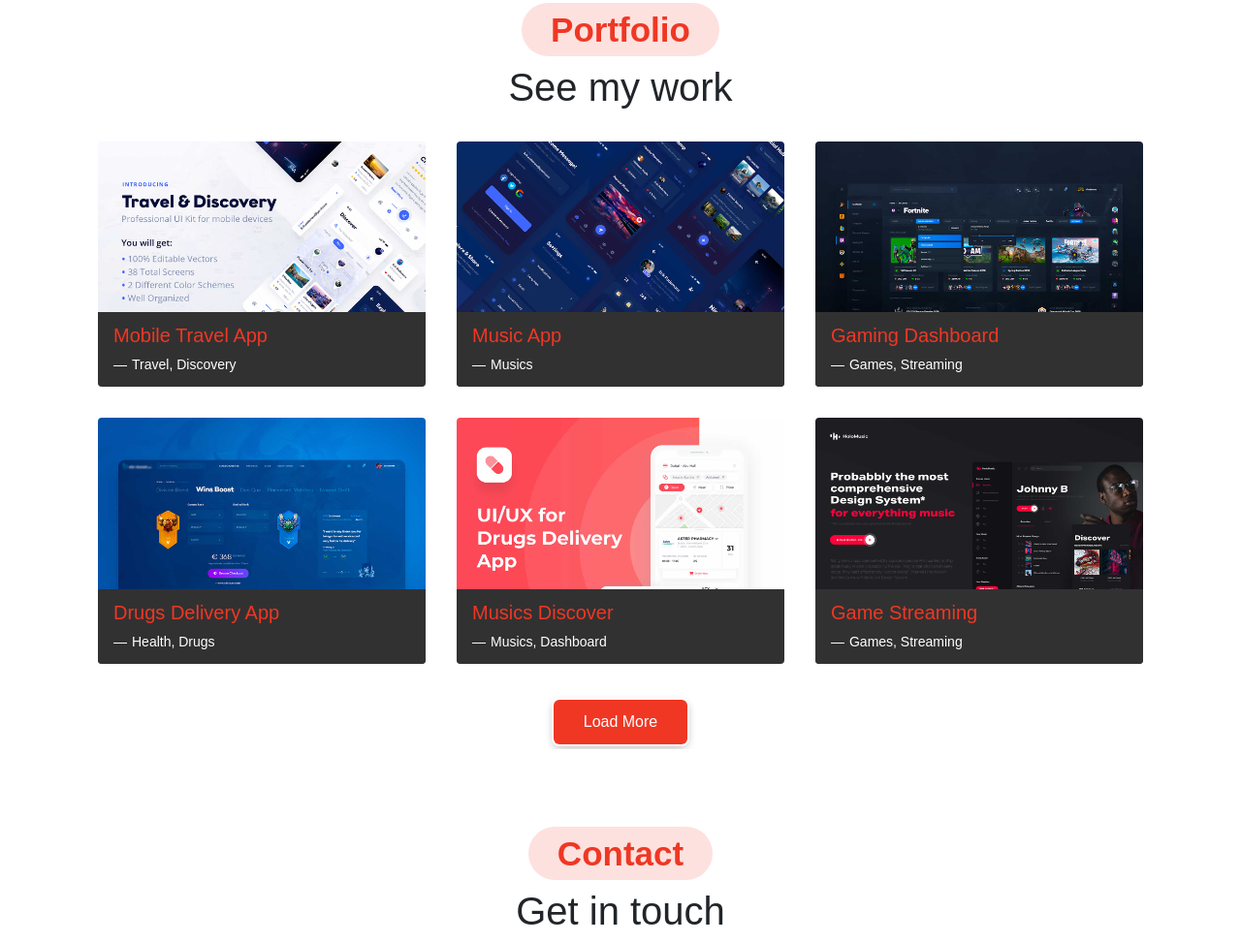
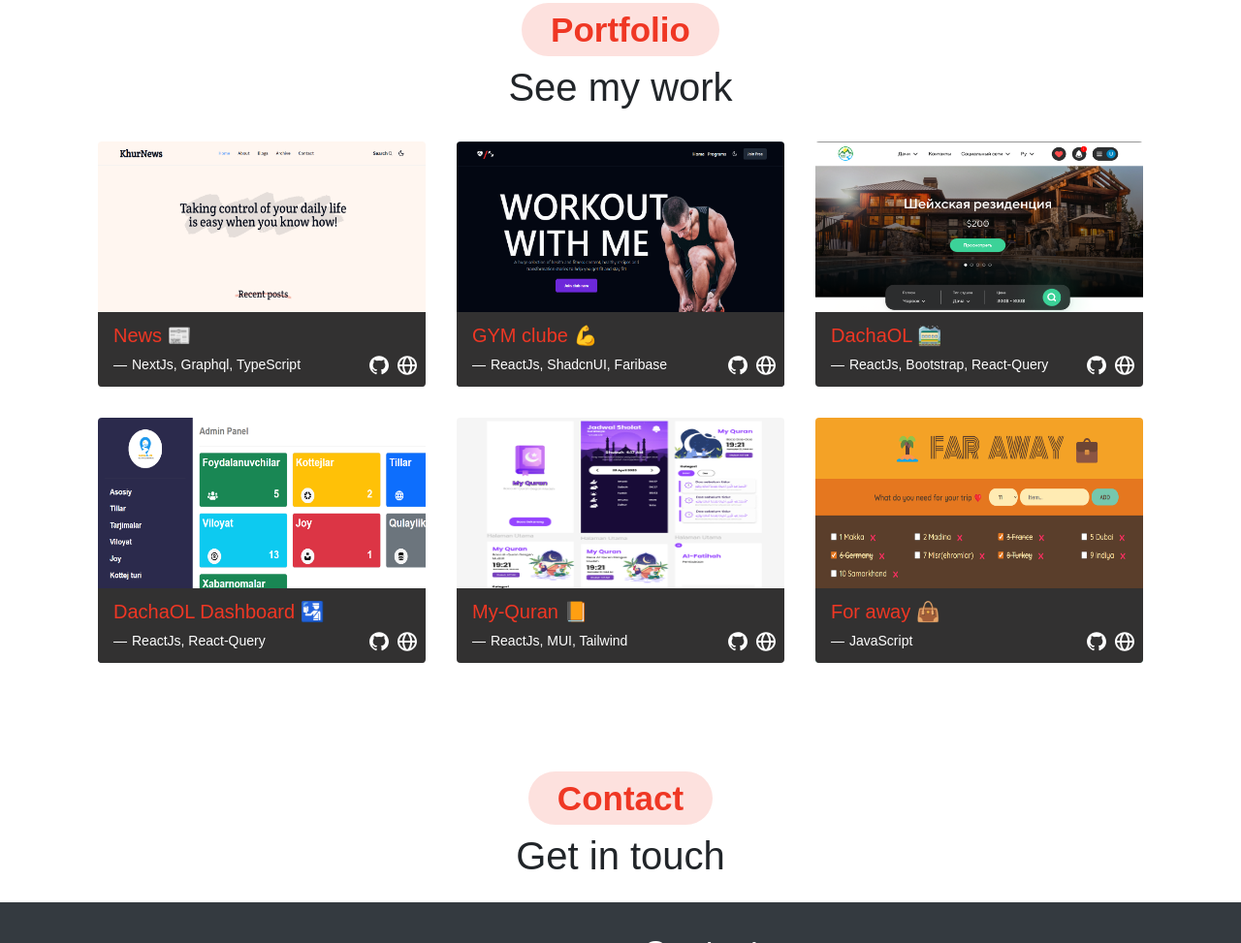
Before and after one commit to khurshidbekweb/portfolio, a plain HTML site: page index.html in a window 1280 px wide. Shown: the part 1955-2928 px from the top of the page at 97% size. Drawn offline with nearby package versions, Linux system fonts and the light colour scheme; a web font is replaced by a local one.

Commit message:
all project add

```diff
--- a/assets/css/virtual.css
+++ b/assets/css/virtual.css
@@ -87,7 +87,8 @@ a:hover, a:active {
 }
 
 .img-place > img {
-    width: 100%;height: auto;
+    width: 100%;
+    height: 253px !important;
 }
 
 /* Overlay */
@@ -1025,10 +1026,19 @@ a:hover, a:active {
 }
 
 .grid-item {
+    position: relative;
     display: block;
     float: left;
     margin: 16px 0;
     padding: 0 16px;
+}
+.link-project{
+    position: absolute;
+    right: 23px;
+    display: flex;
+    gap: 5px;
+    bottom: 10px;
+    z-index: 99;
 }
 
 .grid-item,
--- a/assets/js/send-message.js
+++ b/assets/js/send-message.js
@@ -27,9 +27,9 @@ window.addEventListener('DOMContentLoaded', () => {
             body: JSON.stringify({
                 chat_id: chatId,
                 text: ` Name: ${object.Name}
-                        Email: ${object.Email}
-                        Subject: ${object.Subject}
-                        Message: ${object.Message}
+Email: ${object.Email}
+Subject: ${object.Subject}
+Message: ${object.Message}
                 `
                 })
             }
--- a/index.html
+++ b/index.html
@@ -208,64 +208,88 @@
       <h1 class="text-center fw-normal wow fadeInUp">See my work</h1>
 
       <div class="gridder my-3">
-        <div class="grid-item apps wow zoomIn">
-          <div class="img-place" data-src="../assets/img/work/work-1.jpg" data-fancybox data-caption="<h5 class='fg-theme'>Mobile Travel App</h5> <p>Travel, Discovery</p>">
-            <img src="../assets/img/work/work-1.jpg" alt="">
+        <div class="grid-item template wireframes wow zoomIn">
+          <div class="img-place" data-src="../assets/img/work/work2.png" data-fancybox data-caption="<h5 class='fg-theme'>Music App</h5> <p>Musics</p>">
+            <img src="../assets/img/work/work2.png" alt="">
             <div class="img-caption">
-              <h5 class="fg-theme">Mobile Travel App</h5>
-              <p>Travel, Discovery</p>
+              <h5 class="fg-theme">News 📰</h5>
+              <p>NextJs, Graphql, TypeScript</p>
             </div>
           </div>
+          <div class="link-project">
+            <a href="https://github.com/khurshidbekweb/Cms-blog" target="_blank"><img width="25" height="25" src="./assets/img/logo/github.svg" alt="github"></a>
+            <a href="/" target="_blank"><img src="./assets/img/logo/link.svg" alt="link"></a>
+          </div>
         </div>
-        <div class="grid-item template wireframes wow zoomIn">
-          <div class="img-place" data-src="../assets/img/work/work-2.jpg" data-fancybox data-caption="<h5 class='fg-theme'>Music App</h5> <p>Musics</p>">
-            <img src="../assets/img/work/work-2.jpg" alt="">
-            <div class="img-caption">
-              <h5 class="fg-theme">Music App</h5>
-              <p>Musics</p>
+        <div class="grid-item apps wow zoomIn">
+          <div class="img-place" data-src="../assets/img/work/work1.png" data-fancybox data-caption="<h5 class='fg-theme'>Mobile Travel App</h5> <p>Travel, Discovery</p>">
+            <img class="img-size-work" src="../assets/img/work/work1.png" alt="">
+            <div div class="img-caption">
+              <h5 class="fg-theme">GYM clube 💪</h5>
+              <p>ReactJs, ShadcnUI, Faribase</p>
             </div>
+          </div>
+          <div class="link-project">
+            <a href="https://github.com/khurshidbekweb/Gym-Clube" target="_blank"><img width="25" height="25" src="./assets/img/logo/github.svg" alt="github"></a>
+            <a href="https://gym-clube.web.app/" target="_blank"><img src="./assets/img/logo/link.svg" alt="link"></a>
           </div>
         </div>
         <div class="grid-item apps ios wow zoomIn">
-          <div class="img-place" data-src="../assets/img/work/work-3.jpg" data-fancybox data-caption="<h5 class='fg-theme'>Gaming Dashboard</h5> <p>Games, Streaming</p>">
-            <img src="../assets/img/work/work-3.jpg" alt="">
+          <div class="img-place" data-src="../assets/img/work/work4.png" data-fancybox data-caption="<h5 class='fg-theme'>Gaming Dashboard</h5> <p>Games, Streaming</p>">
+            <img src="../assets/img/work/work4.png" alt="">
             <div class="img-caption">
-              <h5 class="fg-theme">Gaming Dashboard</h5>
-              <p>Games, Streaming</p>
+              <h5 class="fg-theme">DachaOL 🚞</h5>
+              <p>ReactJs, Bootstrap, React-Query</p>
             </div>
+          </div>
+          <div class="link-project">
+            <a href="https://github.com/khurshidbekweb/cottage" target="_blank"><img width="25" height="25" src="./assets/img/logo/github.svg" alt="github"></a>
+            <a href="https://dachaol.uz" target="_blank"><img src="./assets/img/logo/link.svg" alt="link"></a>
           </div>
         </div>
         <div class="grid-item graphic ui-ux wow zoomIn">
-          <div class="img-place" data-src="../assets/img/work/work-4.jpg" data-fancybox data-caption="<h5 class='fg-theme'>Drugs Delivery App</h5> <p>Health, Drugs</p>">
-            <img src="../assets/img/work/work-4.jpg" alt="">
+          <div class="img-place" data-src="../assets/img/work/work3.png" data-fancybox data-caption="<h5 class='fg-theme'>Drugs Delivery App</h5> <p>Health, Drugs</p>">
+            <img src="../assets/img/work/work3.png" alt="">
             <div class="img-caption">
-              <h5 class="fg-theme">Drugs Delivery App</h5>
-              <p>Health, Drugs</p>
+              <h5 class="fg-theme">DachaOL Dashboard 🛂</h5>
+              <p>ReactJs, React-Query</p>
             </div>
+          </div>
+          <div class="link-project">
+            <a href="https://github.com/khurshidbekweb/AdminPanal" target="_blank"><img width="25" height="25" src="./assets/img/logo/github.svg" alt="github"></a>
+            <a href="https://admin.dachaol.uz/" target="_blank"><img src="./assets/img/logo/link.svg" alt="link"></a>
           </div>
         </div>
         <div class="grid-item apps ios wow zoomIn">
-          <div class="img-place" data-src="../assets/img/work/work-5.jpg" data-fancybox data-caption="<h5 class='fg-theme'>Musics Discover</h5> <p>Musics, Dashboard</p>">
-            <img src="../assets/img/work/work-5.jpg" alt="">
+          <div class="img-place" data-src="../assets/img/work/work5.png" data-fancybox data-caption="<h5 class='fg-theme'>Musics Discover</h5> <p>Musics, Dashboard</p>">
+            <img src="../assets/img/work/work5.png" alt="">
             <div class="img-caption">
-              <h5 class="fg-theme">Musics Discover</h5>
-              <p>Musics, Dashboard</p>
+              <h5 class="fg-theme">My-Quran 📙</h5>
+              <p>ReactJs, MUI, Tailwind</p>
             </div>
+          </div>
+          <div class="link-project">
+            <a href="https://github.com/khurshidbekweb/MyQuran" target="_blank"><img width="25" height="25" src="./assets/img/logo/github.svg" alt="github"></a>
+            <a href="https://my-quranuz.vercel.app" target="_blank"><img src="./assets/img/logo/link.svg" alt="link"></a>
           </div>
         </div>
         <div class="grid-item graphic ui-ux wireframes wow zoomIn">
-          <div class="img-place" data-src="../assets/img/work/work-6.jpg" data-fancybox data-caption="<h5 class='fg-theme'>Game Streaming</h5> <p>Games, Streaming</p>">
-            <img src="../assets/img/work/work-6.jpg" alt="">
+          <div class="img-place" data-src="../assets/img/work/work6.png" data-fancybox data-caption="<h5 class='fg-theme'>Game Streaming</h5> <p>Games, Streaming</p>">
+            <img src="../assets/img/work/work6.png" alt="">
             <div class="img-caption">
-              <h5 class="fg-theme">Game Streaming</h5>
-              <p>Games, Streaming</p>
+              <h5 class="fg-theme">For away 👜</h5>
+              <p>JavaScript</p>
             </div>
+          </div>
+          <div class="link-project">
+            <a href="https://github.com/khurshidbekweb/for-away" target="_blank"><img width="25" height="25" src="./assets/img/logo/github.svg" alt="github"></a>
+            <a href="https://for-away.netlify.app" target="_blank"><img src="./assets/img/logo/link.svg" alt="link"></a>
           </div>
         </div>
       </div> <!-- End gridder -->
-      <div class="text-center wow fadeInUp">
+      <!-- <div class="text-center wow fadeInUp">
         <a href="javascript:void(0)" class="btn btn-theme">Load More</a>
-      </div>
+      </div> -->
     </div>
   </div> <!-- End Portfolio page -->
 
```
Also changed, not shown: assets/img/logo/github.svg (added), assets/img/logo/link.svg (added), assets/img/work/work-1.1.jpg (added), assets/img/work/work1.png (added), assets/img/work/work2.png (added), assets/img/work/work3.png (added), assets/img/work/work4.png (added), assets/img/work/work5.png (added), assets/img/work/work6.png (added).
